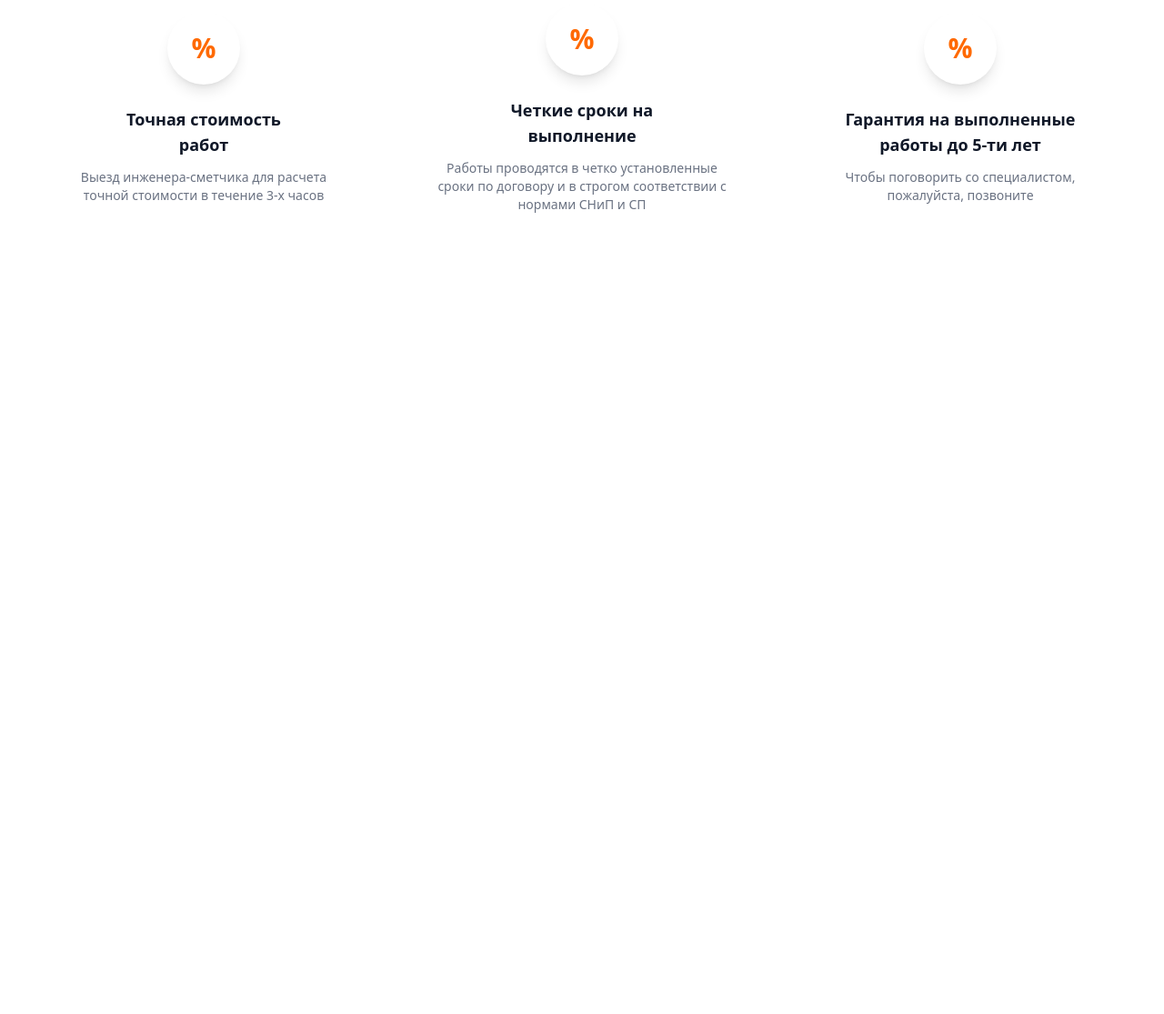
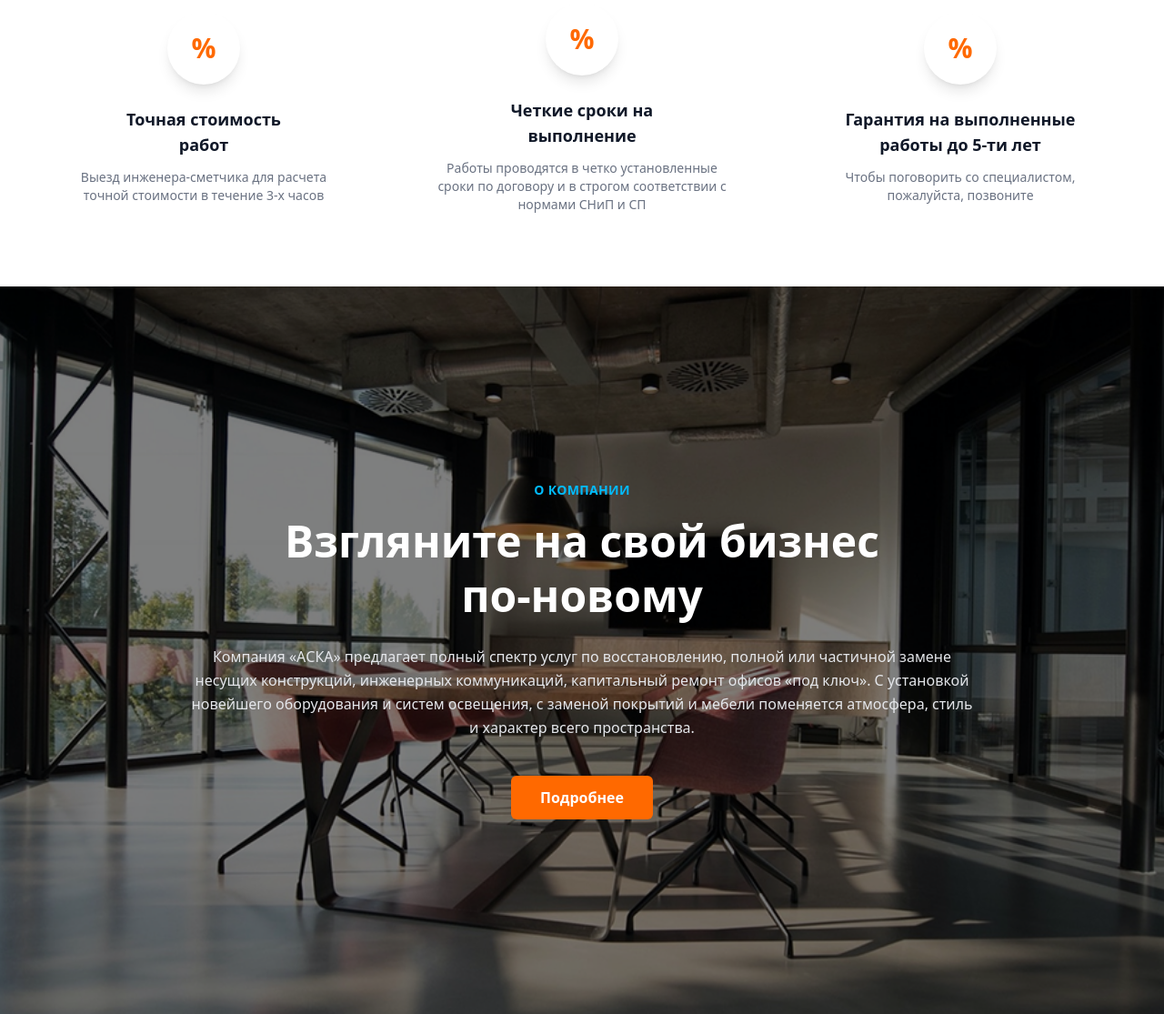
Before and after one commit to odinaevbilol/book, a website: page index.html in a window 1280 px wide. Shown: the part 1113-2228 px from the top of the page at 91% size. Before the commit the page ends 1428 px from the top, so only its background shows below. Drawn offline with Linux system fonts and the light colour scheme.

Commit message:
section3

```diff
--- a/index.html
+++ b/index.html
@@ -95,10 +95,9 @@
 
 
 
-<!-- ADVANTAGES SECTION -->
 <section class="bg-white py-20 px-4">
 
-  <!-- Header -->
+
   <div class="max-w-4xl mx-auto text-center">
     <p class="text-sm uppercase tracking-wide text-sky-500 font-semibold">
       Преимущества
@@ -113,12 +112,12 @@
     </p>
   </div>
 
-  <!-- Items -->
+
   <div
     class="mt-16 max-w-6xl mx-auto flex flex-col md:flex-row items-center justify-between gap-12"
   >
 
-    <!-- Item 1 -->
+
     <div class="text-center max-w-xs">
       <div
         class="mx-auto flex h-20 w-20 items-center justify-center rounded-full bg-white shadow-lg"
@@ -135,7 +134,7 @@
       </p>
     </div>
 
-    <!-- Item 2 -->
+
     <div class="text-center max-w-xs">
       <div
         class="mx-auto flex h-20 w-20 items-center justify-center rounded-full bg-white shadow-lg"
@@ -153,7 +152,7 @@
       </p>
     </div>
 
-    <!-- Item 3 -->
+
     <div class="text-center max-w-xs">
       <div
         class="mx-auto flex h-20 w-20 items-center justify-center rounded-full bg-white shadow-lg"
@@ -172,5 +171,43 @@
 
   </div>
 </section>
+
+
+<section
+  class="relative min-h-screen flex items-center justify-center bg-center bg-cover"
+  style="background-image: url(./src/image.png);"
+>
+
+  <div class="absolute inset-0 bg-black/50"></div>
+
+  <div class="relative z-10 max-w-4xl px-4 text-center text-white">
+
+    <p class="text-sm uppercase tracking-wide text-sky-400 font-semibold">
+      О компании
+    </p>
+
+    <h1 class="mt-4 text-3xl md:text-5xl font-bold leading-tight">
+      Взгляните на свой бизнес<br />
+      по-новому
+    </h1>
+
+    <p class="mt-6 text-sm md:text-base text-gray-200 leading-relaxed">
+      Компания «АСКА» предлагает полный спектр услуг по восстановлению, полной
+      или частичной замене несущих конструкций, инженерных коммуникаций,
+      капитальный ремонт офисов «под ключ». С установкой новейшего оборудования
+      и систем освещения, с заменой покрытий и мебели поменяется атмосфера,
+      стиль и характер всего пространства.
+    </p>
+
+    <div class="mt-10">
+      <button
+        class="rounded-md bg-orange-500 px-8 py-3 font-semibold text-white transition hover:bg-orange-600"
+      >
+        Подробнее
+      </button>
+    </div>
+
+  </div>
+</section>
 </body>
 </html>
```
Also changed, not shown: src/image.png (added), src/output.css.
